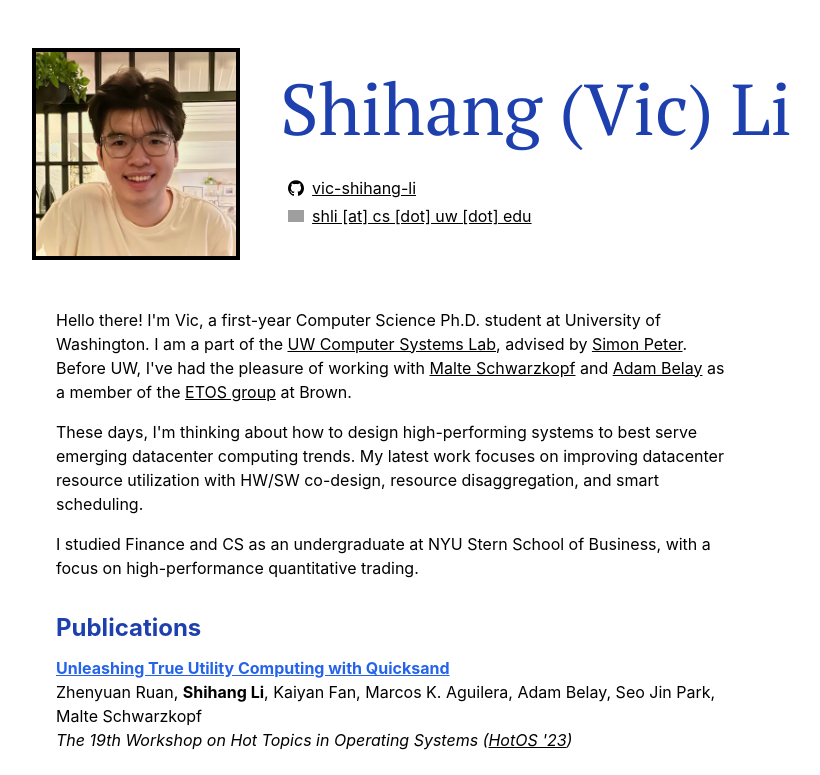
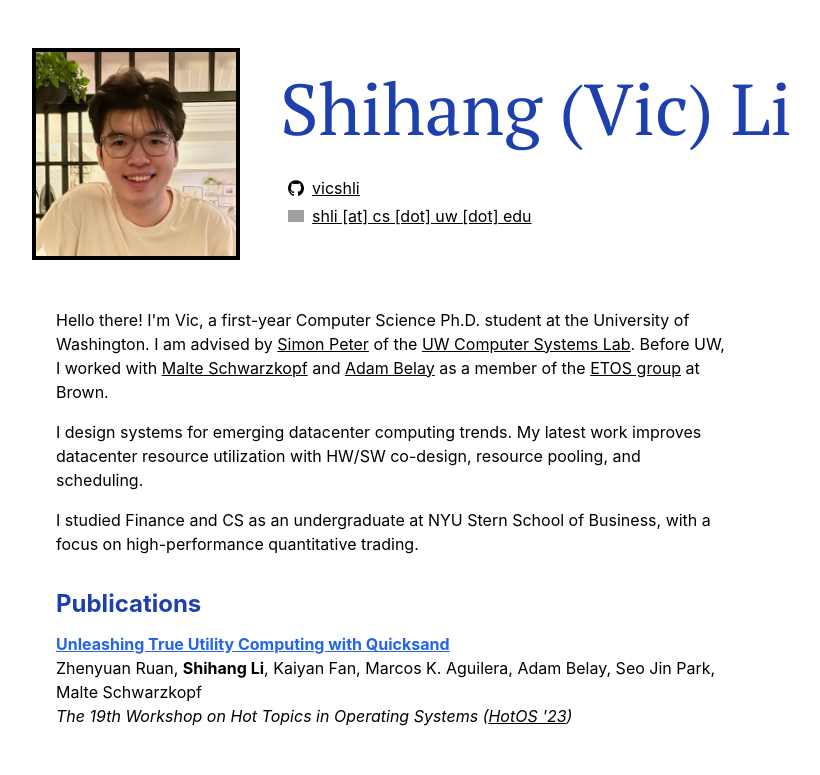
Before and after one commit to vic-lsh/vli, a Next.js app: page / in a window 1280 px wide. Shown: the top 775 px of the page, without its empty margins (248-1068 px from the left). Built offline with nearby package versions, Linux system fonts and the light colour scheme; grey boxes are pictures that could not be loaded.

Commit message:
simplify intro

```diff
--- a/app/page.tsx
+++ b/app/page.tsx
@@ -17,7 +17,7 @@ import ImageGreenery1 from "../public/imgs/g1.jpeg";
 import ImageBike1 from "../public/imgs/b1.jpeg";
 import ImageGreenery2 from "../public/imgs/g2.jpeg";
 
-const GH_URL = "https://www.github.com/vic-shihang-li";
+const GH_URL = "https://www.github.com/vicshli";
 
 const EMAIL_ADDR = "shli [at] cs [dot] uw [dot] edu";
 
@@ -79,7 +79,7 @@ const ContactInfo = () => {
             height="20"
             className="dark:invert-90"
           />
-          <span className="underline">vic-shihang-li</span>
+          <span className="underline">vicshli</span>
         </ContactInfoContainer>
       </LinkToNewTab>
 
@@ -114,18 +114,18 @@ const PersonalIntroArea = () => {
     <div className="flex flex-col gap-4">
       <p>
         {`Hello there! I'm Vic, a first-year Computer Science Ph.D. student at
-        University of Washington. `}
+        the University of Washington. `}
 
-        {`I am a part of the `}
+        {`I am advised by `}
+        <UrlLink href="https://homes.cs.washington.edu/~simpeter/">
+          Simon Peter
+        </UrlLink>
+        {` of the `}
         <UrlLink href="https://syslab.cs.washington.edu/">
           UW Computer Systems Lab
         </UrlLink>
-        {`, advised by `}
-        <UrlLink href="https://homes.cs.washington.edu/~simpeter/">
-          Simon Peter
-        </UrlLink>
         {`. `}
-        {`Before UW, I've had the pleasure of working with `}
+        {`Before UW, I worked with `}
         <UrlLink href="https://cs.brown.edu/people/malte/">
           Malte Schwarzkopf
         </UrlLink>
@@ -137,19 +137,12 @@ const PersonalIntroArea = () => {
       </p>
       <p>
         <span>
-          {`These days, I'm thinking about how to design high-performing
-          systems to best serve emerging datacenter computing trends. `}
+          {`I design systems for emerging datacenter computing trends. `}
         </span>
         <span>
-          {`My latest work focuses on improving datacenter resource utilization
-          with HW/SW co-design, resource disaggregation, and smart scheduling.`}
+          {`My latest work improves datacenter resource utilization
+          with HW/SW co-design, resource pooling, and scheduling.`}
         </span>
-        {/*
-        <span>
-          {`In my spare time, I enjoy taking photos, snowboarding, and a
-          healthy amount of metaprogramming :)`}
-        </span>
-        */}
       </p>
       <p>
         {`I studied Finance and CS as an undergraduate at NYU Stern School of Business,
```
